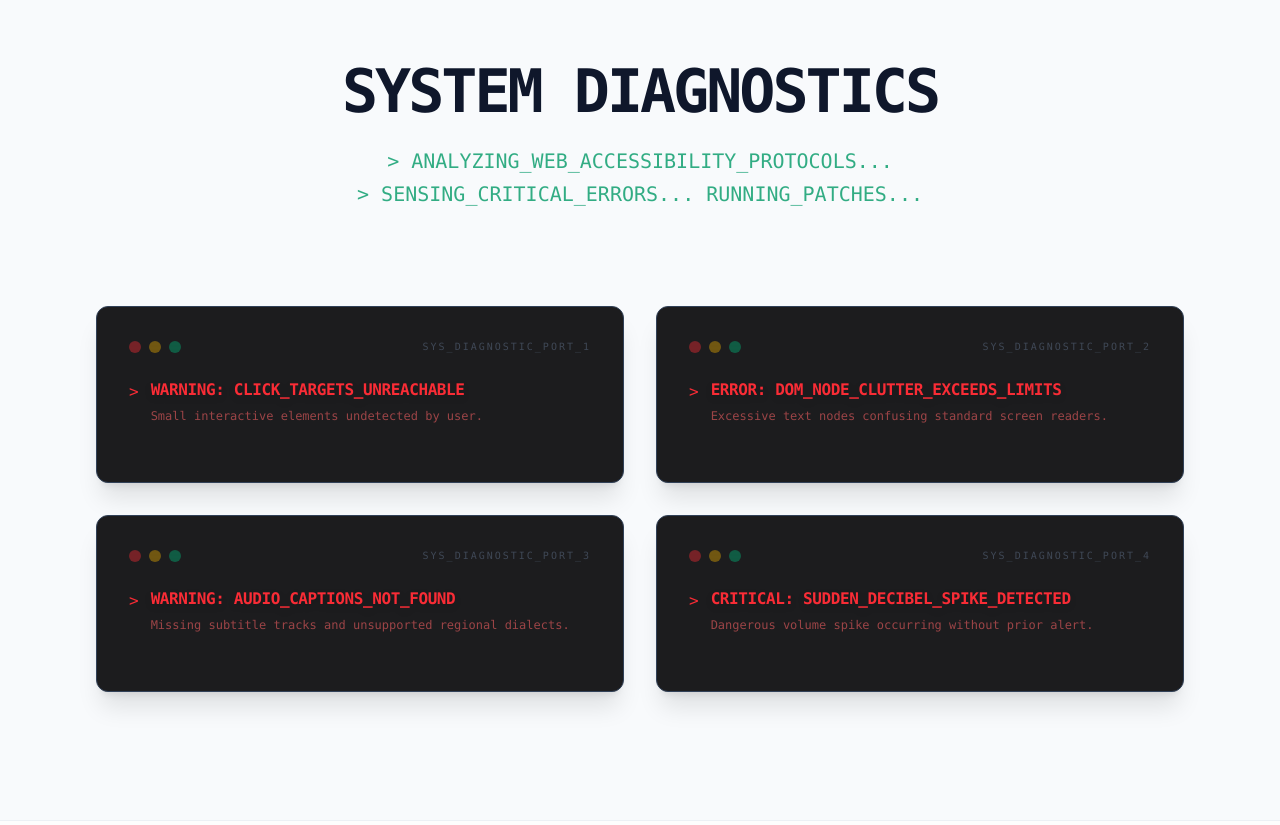
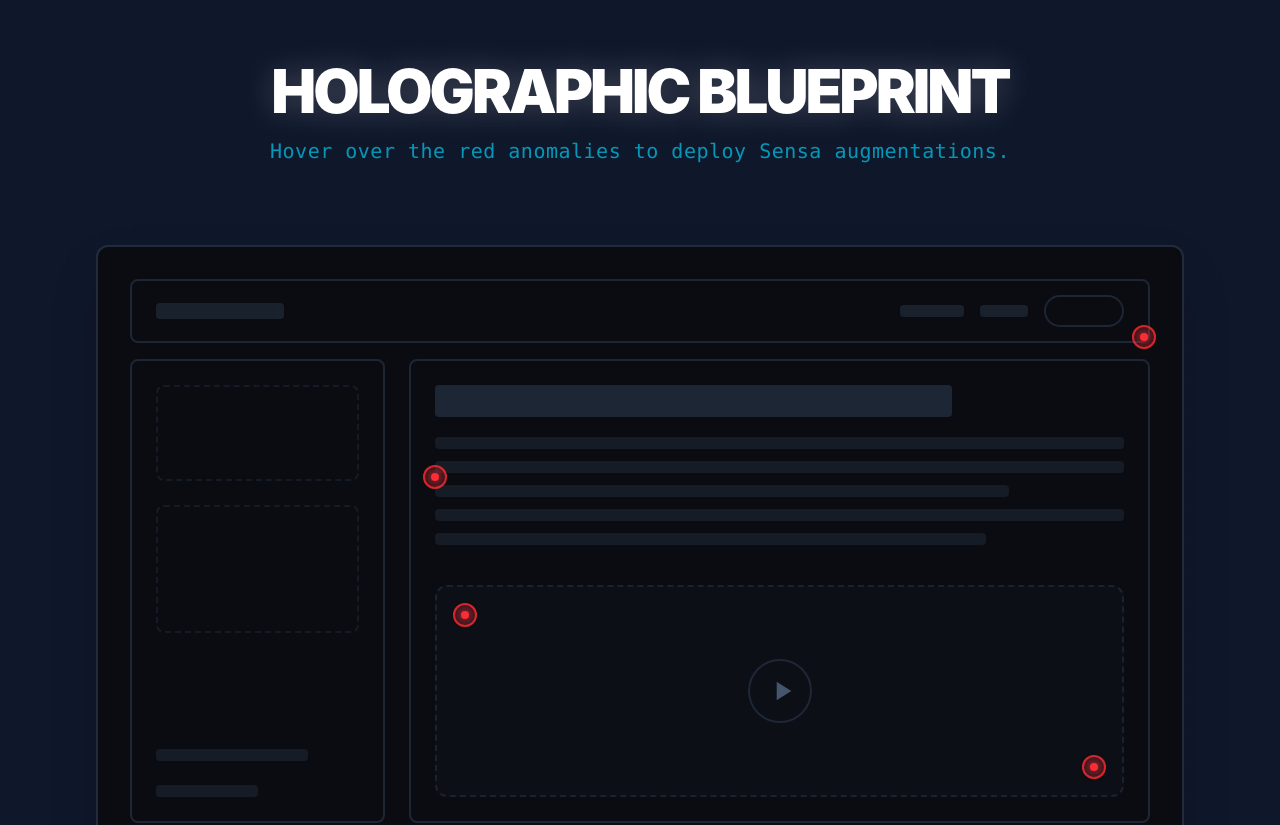
Before and after one commit to bulsu-kdlantolin/sensa-website, a React (Vite) app: page / in a window 1280 px wide. Shown: the part 880-1705 px from the top of the page. Built offline with nearby package versions, Linux system fonts and the light colour scheme.

Commit message:
feat: transform Mission Section into Holographic Blueprint

```diff
--- a/src/components/MissionSection.tsx
+++ b/src/components/MissionSection.tsx
@@ -1,6 +1,5 @@
-import { useState } from 'react';
+import { MousePointerClick, FileText, VolumeX, BellOff, Mic, Volume2, MessageSquare, Zap } from 'lucide-react';
 import ScrollReveal from './ScrollReveal';
-import { Mic, Volume2, MessageSquare, Zap } from 'lucide-react';
 
 interface MissionSectionProps {
   isDark: boolean;
@@ -9,146 +8,172 @@ interface MissionSectionProps {
 }
 
 export default function MissionSection({ isDark, problemRef, isProblemVisible }: MissionSectionProps) {
-  const terminalCards = [
-    {
-      id: 1,
-      error: 'WARNING: CLICK_TARGETS_UNREACHABLE',
-      errorDetail: 'Small interactive elements undetected by user.',
-      patch: 'EXECUTING_SENSA_PATCH: VOICE_NAV_PROTOCOL...',
-      success: 'SUCCESS: HANDS_FREE_CONTROL_ONLINE',
-      successDetail: 'Voice navigation successfully established.',
-      icon: Mic,
-    },
-    {
-      id: 2,
-      error: 'ERROR: DOM_NODE_CLUTTER_EXCEEDS_LIMITS',
-      errorDetail: 'Excessive text nodes confusing standard screen readers.',
-      patch: 'EXECUTING_SENSA_PATCH: DOM_CLEANUP...',
-      success: 'SUCCESS: SMART_READER_SYNTHESIS_ACTIVE',
-      successDetail: 'Core content isolated and synthesized into speech.',
-      icon: Volume2,
-    },
-    {
-      id: 3,
-      error: 'WARNING: AUDIO_CAPTIONS_NOT_FOUND',
-      errorDetail: 'Missing subtitle tracks and unsupported regional dialects.',
-      patch: 'EXECUTING_SENSA_PATCH: NEURAL_TRANSLATION...',
-      success: 'SUCCESS: AI_SUBTITLES_ONLINE',
-      successDetail: 'Neural translations & live captions successfully generated.',
-      icon: MessageSquare,
-    },
-    {
-      id: 4,
-      error: 'CRITICAL: SUDDEN_DECIBEL_SPIKE_DETECTED',
-      errorDetail: 'Dangerous volume spike occurring without prior alert.',
-      patch: 'EXECUTING_SENSA_PATCH: AUDIO_INTERCEPT...',
-      success: 'SUCCESS: BIOMETRIC_VISUAL_ALERT_DEPLOYED',
-      successDetail: 'Preventative visual alerts deployed successfully.',
-      icon: Zap,
-    },
-  ];
+  // Node Component for Blueprint
+  const BlueprintNode = ({ problem, solution, desc, icon: Icon, positionClasses }: any) => (
+    <div className={`absolute z-40 group cursor-pointer ${positionClasses}`}>
+      {/* Target Node Visual */}
+      <div className="relative flex items-center justify-center w-6 h-6">
+        {/* Flashing Red Alert Ring (turns cyan on hover) */}
+        <div className="absolute inset-0 rounded-full border-2 border-red-500 group-hover:border-cyan-400 opacity-80 group-hover:animate-ping transition-colors duration-300" />
+        <div className="absolute inset-0 rounded-full bg-red-500/40 animate-pulse group-hover:bg-cyan-400/40 transition-colors duration-300" />
+
+        {/* Core Dot */}
+        <div className="relative w-2 h-2 rounded-full bg-red-500 group-hover:bg-cyan-400 shadow-[0_0_8px_rgba(239,68,68,1)] group-hover:shadow-[0_0_12px_rgba(34,211,238,1)] transition-colors duration-300" />
+      </div>
+
+      {/* Holographic Pop-up Card */}
+      <div className="absolute top-8 left-1/2 -translate-x-1/2 w-64 p-5 rounded-xl border border-cyan-500/40 bg-[#09090b]/95 backdrop-blur-md opacity-0 group-hover:opacity-100 group-hover:translate-y-2 transition-all duration-300 pointer-events-none scale-95 group-hover:scale-100 shadow-2xl shadow-cyan-500/10 flex flex-col gap-3">
+        {/* Error State (Crossed out) */}
+        <div className="flex items-start gap-2 text-red-400/60 line-through text-xs font-mono mb-2">
+          <span className="text-red-500/50">ERROR:</span>
+          {problem}
+        </div>
+
+        {/* Solution State (Cyan) */}
+        <div className="flex items-center gap-3 text-cyan-400">
+          <div className="p-2 bg-cyan-950 rounded-lg shrink-0">
+            <Icon size={18} />
+          </div>
+          <h4 className="font-black text-sm uppercase tracking-wide">
+            {solution}
+          </h4>
+        </div>
+
+        <p className="text-xs text-slate-300 leading-relaxed">
+          {desc}
+        </p>
+      </div>
+    </div>
+  );
 
   return (
     <section
       id="problem-solution"
-      className={`relative w-full min-h-screen flex flex-col justify-center py-20 md:py-32 border-t ${isDark ? 'border-slate-800/80 bg-[#09090b]' : 'border-slate-200/60 bg-slate-50'
-        }`}
+      className={`relative w-full min-h-screen flex flex-col justify-center py-20 md:py-32 border-t ${
+        isDark ? 'border-slate-800/80 bg-[#050505]' : 'border-slate-200/60 bg-slate-900'
+      } overflow-hidden`}
     >
-      {/* Matrix Code / Cybernetic Grid Layer */}
-      <div className="absolute inset-0 bg-grid-pattern pointer-events-none [mask-image:radial-gradient(ellipse_70%_60%_at_50%_40%,#000_75%,transparent_100%)] -z-10 opacity-50" />
+      <style>{`
+        @keyframes laser-scan {
+          0% { transform: translateY(-100%); }
+          100% { transform: translateY(400%); }
+        }
+        .animate-laser-scan {
+          animation: laser-scan 4s cubic-bezier(0.4, 0, 0.2, 1) infinite;
+        }
+        .blueprint-line {
+          background-image: linear-gradient(to right, rgba(51, 65, 85, 0.4) 50%, transparent 50%);
+          background-size: 16px 2px;
+        }
+      `}</style>
+
+      {/* Blueprint Grid Background */}
+      <div className="absolute inset-0 bg-grid-pattern pointer-events-none opacity-20" />
 
       <div className="max-w-6xl mx-auto px-4 md:px-8 w-full z-10">
-        {/* Main Title & Intro Subtitle */}
         <ScrollReveal>
-          <div className="text-center max-w-3xl mx-auto mb-16 lg:mb-24">
-            <h2
-              className={`text-3xl md:text-5xl lg:text-6xl font-black tracking-tighter mb-6 uppercase font-mono ${isDark ? 'text-white' : 'text-slate-900'
-                }`}
-            >
-              System Diagnostics
+          <div className="text-center max-w-3xl mx-auto mb-12 lg:mb-20">
+            <h2 className="text-3xl md:text-5xl lg:text-6xl font-black tracking-tighter mb-4 uppercase text-white drop-shadow-[0_0_15px_rgba(255,255,255,0.2)]">
+              Holographic Blueprint
             </h2>
-            <p
-              className={`text-base md:text-xl leading-relaxed font-mono ${isDark ? 'text-emerald-500/70' : 'text-emerald-600/80'
-                }`}
-            >
-              {'>'} ANALYZING_WEB_ACCESSIBILITY_PROTOCOLS...
-              <br />
-              {'>'} SENSING_CRITICAL_ERRORS... RUNNING_PATCHES...
+            <p className="text-base md:text-xl font-mono text-cyan-500/80 tracking-wide">
+              Hover over the red anomalies to deploy Sensa augmentations.
             </p>
           </div>
         </ScrollReveal>
 
-        {/* Hacker Terminal Grid */}
         <ScrollReveal delay={200}>
           <div
             ref={problemRef}
-            className={`grid grid-cols-1 md:grid-cols-2 gap-6 lg:gap-8 transition-all duration-700 transform-gpu ${isProblemVisible ? 'opacity-100 translate-y-0' : 'opacity-0 translate-y-12'
-              }`}
+            className={`relative w-full aspect-[3/4] md:aspect-[16/9] border-2 border-slate-700/60 rounded-xl bg-[#0a0a0c]/80 backdrop-blur-sm p-4 md:p-8 flex flex-col gap-4 shadow-2xl transition-all duration-1000 transform-gpu ${
+              isProblemVisible ? 'opacity-100 translate-y-0 scale-100' : 'opacity-0 translate-y-12 scale-95'
+            }`}
           >
-            {terminalCards.map((card) => {
-              const Icon = card.icon;
+            {/* The Sweeping Laser Scanner */}
+            <div className="absolute inset-0 z-30 pointer-events-none overflow-hidden rounded-xl">
+              <div className="absolute top-0 left-0 w-full h-1/3 bg-gradient-to-b from-transparent via-cyan-500/5 to-cyan-400/30 border-b-[3px] border-cyan-300 drop-shadow-[0_5px_15px_rgba(34,211,238,0.6)] animate-laser-scan" />
+            </div>
 
-              return (
-                <div
-                  key={card.id}
-                  className={`group relative overflow-hidden rounded-xl border p-6 md:p-8 flex flex-col font-mono text-sm md:text-base transition-all duration-500 cursor-pointer shadow-xl ${isDark
-                      ? 'bg-[#111113] border-slate-800/80 hover:border-emerald-500/50 hover:shadow-emerald-500/10'
-                      : 'bg-[#1c1c1e] border-slate-700 hover:border-emerald-400 hover:shadow-emerald-500/20'
-                    }`}
-                >
-                  {/* MacOS / Terminal Window Controls */}
-                  <div className="flex items-center gap-2 mb-6 opacity-50 group-hover:opacity-100 transition-opacity duration-300">
-                    <div className="w-3 h-3 rounded-full bg-red-500/80"></div>
-                    <div className="w-3 h-3 rounded-full bg-yellow-500/80"></div>
-                    <div className="w-3 h-3 rounded-full bg-emerald-500/80"></div>
-                    <span className="ml-auto text-[10px] tracking-[0.2em] uppercase text-slate-500">
-                      SYS_DIAGNOSTIC_PORT_{card.id}
-                    </span>
+            {/* --- WIREFRAME UI --- */}
+
+            {/* Wireframe Header */}
+            <div className="w-full h-12 md:h-16 border-2 border-slate-700/50 rounded-lg flex items-center justify-between px-4 md:px-6 relative">
+              <div className="w-24 md:w-32 h-3 md:h-4 bg-slate-700/40 rounded" />
+              <div className="flex gap-4 items-center">
+                <div className="hidden md:block w-16 h-3 bg-slate-700/40 rounded" />
+                <div className="w-12 h-3 bg-slate-700/40 rounded" />
+                <div className="w-8 md:w-20 h-6 md:h-8 border-2 border-slate-700/50 rounded-full" />
+
+                {/* NODE 1: Hard to Click -> Voice Control */}
+                <BlueprintNode
+                  problem="Click Target Unreachable"
+                  solution="Voice Control"
+                  desc="Navigate complex headers and small icons using completely hands-free vocal commands."
+                  icon={Mic}
+                  positionClasses="-bottom-2 -right-2"
+                />
+              </div>
+            </div>
+
+            {/* Wireframe Body */}
+            <div className="flex flex-1 gap-6 relative">
+              {/* Sidebar */}
+              <div className="hidden md:flex w-1/4 h-full border-2 border-slate-700/50 rounded-lg p-6 flex-col gap-6">
+                <div className="w-full h-24 border-2 border-slate-700/30 rounded-lg border-dashed" />
+                <div className="w-full h-32 border-2 border-slate-700/30 rounded-lg border-dashed" />
+                <div className="w-3/4 h-3 bg-slate-700/30 rounded mt-auto" />
+                <div className="w-1/2 h-3 bg-slate-700/30 rounded" />
+              </div>
+
+              {/* Main Content */}
+              <div className="flex-1 h-full border-2 border-slate-700/50 rounded-lg p-6 flex flex-col gap-6 relative">
+
+                {/* Text Block (Screen Clutter) */}
+                <div className="w-full flex flex-col gap-3 relative">
+                  <div className="w-3/4 h-6 md:h-8 bg-slate-700/50 rounded mb-2" />
+                  <div className="w-full h-3 bg-slate-700/30 rounded" />
+                  <div className="w-full h-3 bg-slate-700/30 rounded" />
+                  <div className="w-5/6 h-3 bg-slate-700/30 rounded" />
+                  <div className="w-full h-3 bg-slate-700/30 rounded" />
+                  <div className="w-4/5 h-3 bg-slate-700/30 rounded" />
+
+                  {/* NODE 2: Screen Clutter -> Smart Reader */}
+                  <BlueprintNode
+                    problem="Data Clutter / Node Overload"
+                    solution="Smart Reader"
+                    desc="Isolates the core article text, stripping away ads and reading it aloud clearly."
+                    icon={Volume2}
+                    positionClasses="top-1/2 -left-3"
+                  />
+                </div>
+
+                {/* Video Placeholder */}
+                <div className="w-full flex-1 border-2 border-slate-700/40 border-dashed rounded-xl mt-4 flex items-center justify-center relative bg-slate-800/10">
+                  <div className="w-16 h-16 rounded-full border-2 border-slate-700/50 flex items-center justify-center text-slate-600">
+                    <svg className="w-8 h-8 ml-1" fill="currentColor" viewBox="0 0 24 24"><path d="M8 5v14l11-7z" /></svg>
                   </div>
 
-                  {/* Step 1: The Error (Red) */}
-                  <div className="flex flex-col gap-1 mb-4 group-hover:opacity-40 transition-opacity duration-500">
-                    <div className="flex items-start gap-3">
-                      <span className="text-red-500 mt-0.5">{`>`}</span>
-                      <span className="text-red-500 font-bold tracking-tight shadow-red-500/20 drop-shadow-md">
-                        {card.error}
-                      </span>
-                    </div>
-                    <div className="flex items-start gap-3 opacity-70">
-                      <span className="text-transparent mt-0.5">{`>`}</span>
-                      <span className="text-red-400/80 text-xs">{card.errorDetail}</span>
-                    </div>
-                  </div>
+                  {/* NODE 3: Audio Barriers -> AI Subtitles */}
+                  <BlueprintNode
+                    problem="Missing Audio Captions"
+                    solution="AI Subtitles"
+                    desc="Generates live neural subtitles and translates spoken audio into 135+ languages."
+                    icon={MessageSquare}
+                    positionClasses="top-4 left-4"
+                  />
 
-                  {/* Step 2: The Patch Execution (Yellow) - Animates in on hover */}
-                  <div className="flex flex-col gap-1 h-0 overflow-hidden opacity-0 group-hover:h-auto group-hover:mb-4 group-hover:opacity-100 transition-all duration-[400ms] ease-out">
-                    <div className="flex items-start gap-3">
-                      <span className="text-yellow-500 mt-0.5">{`>`}</span>
-                      <span className="text-yellow-500 font-bold tracking-tight animate-pulse">
-                        {card.patch}
-                      </span>
-                    </div>
-                  </div>
+                  {/* NODE 4: Sudden Loud Sounds -> Noise Warning */}
+                  <BlueprintNode
+                    problem="Sudden Decibel Spike"
+                    solution="Noise Warning"
+                    desc="Flashes a preventative visual alert seconds before a loud sound occurs."
+                    icon={Zap}
+                    positionClasses="bottom-4 right-4"
+                  />
+                </div>
 
-                  {/* Step 3: The Success (Emerald) - Animates in delayed on hover */}
-                  <div className="flex flex-col gap-1 h-0 overflow-hidden opacity-0 group-hover:h-auto group-hover:opacity-100 transition-all duration-[600ms] delay-[300ms] ease-out">
-                    <div className="flex items-start gap-3">
-                      <span className="text-emerald-400 mt-0.5">{`>`}</span>
-                      <span className="text-emerald-400 font-bold tracking-tight drop-shadow-[0_0_8px_rgba(52,211,153,0.5)]">
-                        {card.success}
-                      </span>
-                    </div>
-                    <div className="flex items-start gap-3 opacity-90 mt-1">
-                      <span className="text-emerald-400 mt-0.5"><Icon size={16} /></span>
-                      <span className="text-emerald-300/80 text-xs">{card.successDetail}</span>
-                    </div>
-                  </div>
-
-                  {/* Subtle terminal scanline overlay */}
-                  <div className="absolute inset-0 pointer-events-none bg-[linear-gradient(rgba(255,255,255,0)_50%,rgba(0,0,0,0.1)_50%)] bg-[length:100%_4px] opacity-10 group-hover:opacity-20 transition-opacity"></div>
-                </div>
-              );
-            })}
+              </div>
+            </div>
           </div>
         </ScrollReveal>
       </div>
```
